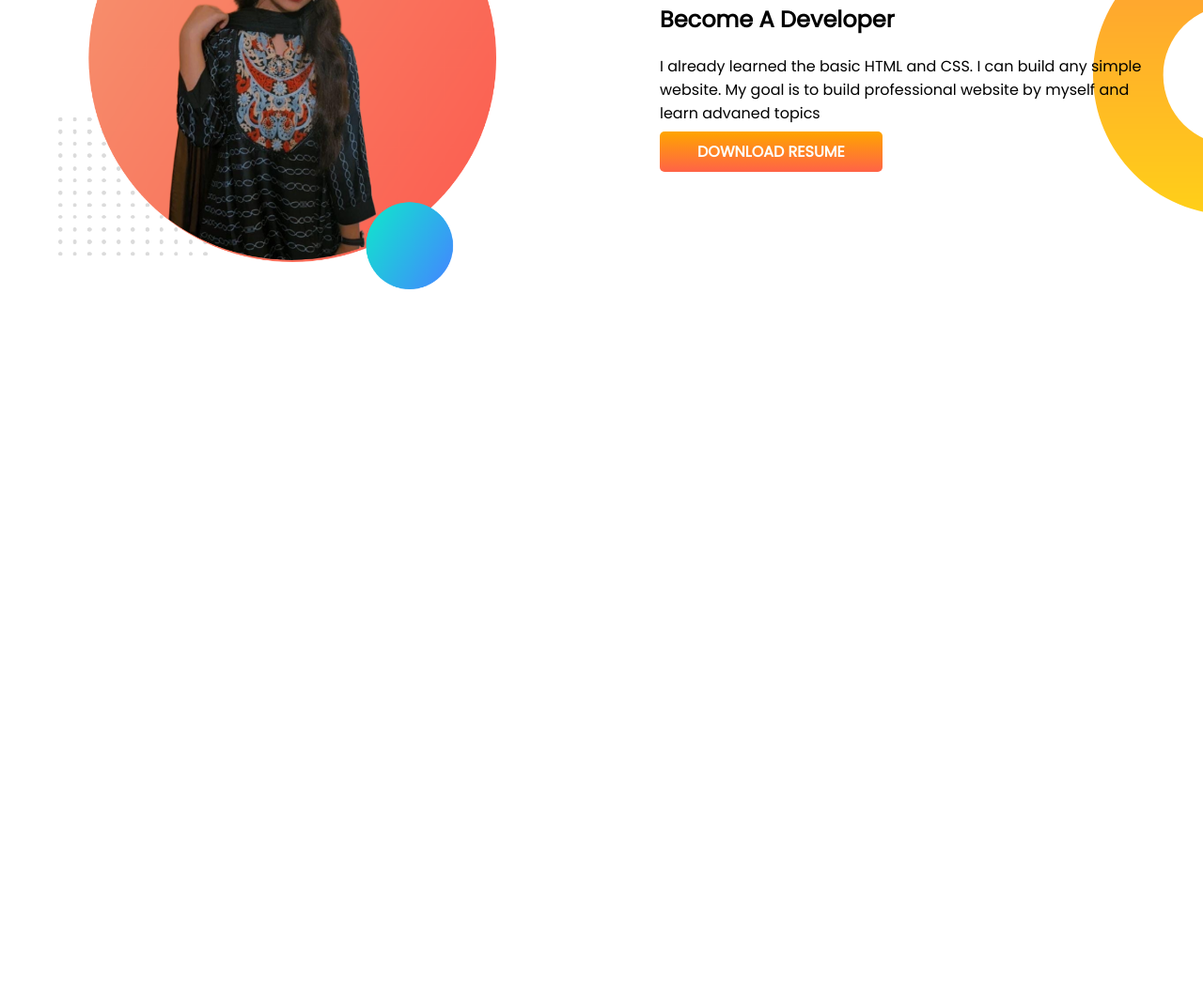
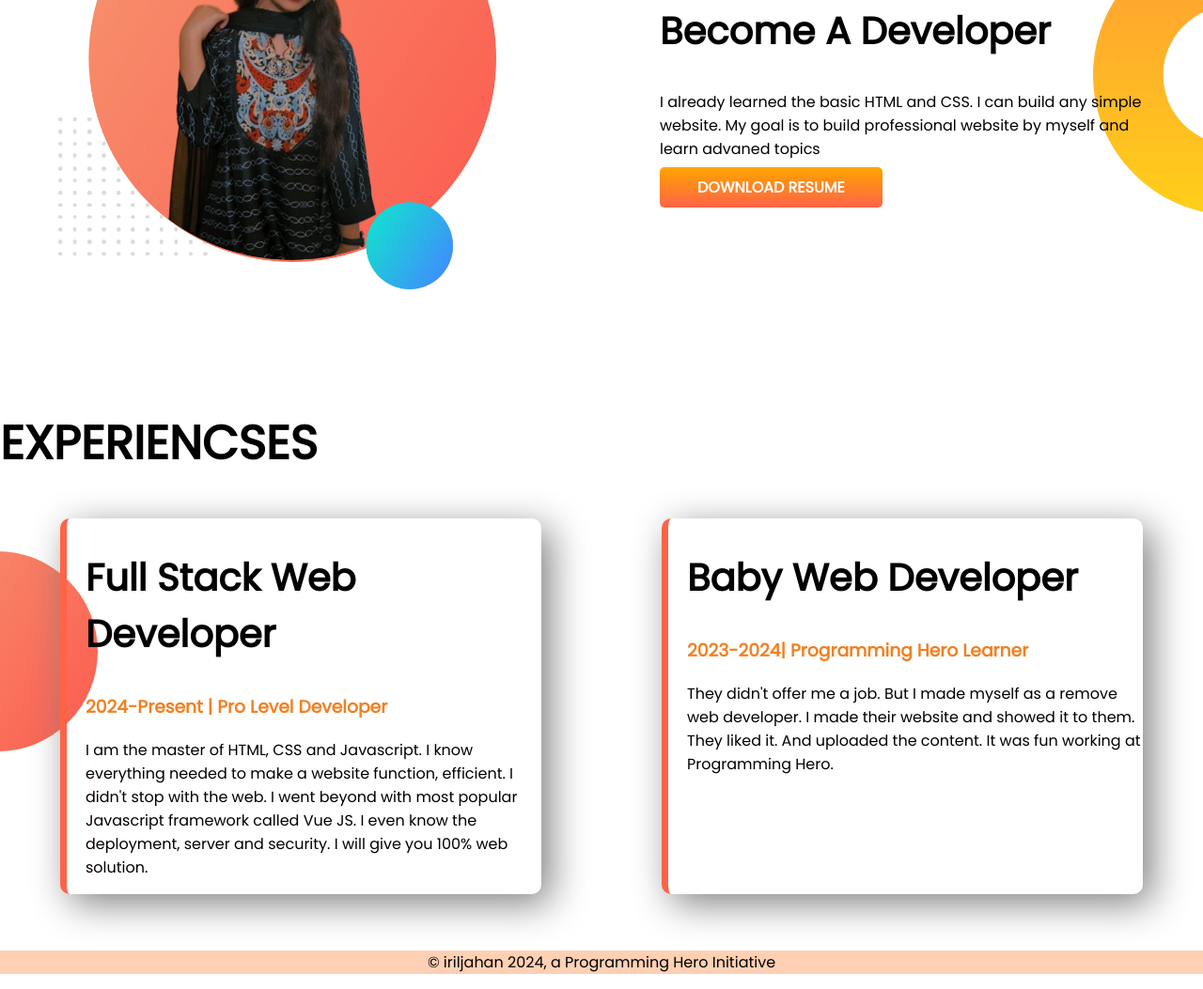
Before and after one commit to iriljahan/developer-protfolio, a plain HTML site: page index.html in a window 1280 px wide. Shown: the part 858-1911 px from the top of the page at 94% size. Before the commit the page ends 1293 px from the top, so only its background shows below. Drawn offline with Linux system fonts and the light colour scheme.

Commit message:
end of creating web

```diff
--- a/index.html
+++ b/index.html
@@ -9,12 +9,14 @@
     <link rel="preconnect" href="https://fonts.googleapis.com" />
     <link rel="preconnect" href="https://fonts.gstatic.com" crossorigin />
     <link
+      class="title"
       href="https://fonts.googleapis.com/css2?family=Poppins&display=swap"
       rel="stylesheet"
     />
+    <link rel="icon" href="my.jpg/title.jpg" />
   </head>
   <body>
-    <section class="top-banner">
+    <section class="top-banner flexible-content">
       <div class="half-width">
         <h1>Welcome TO</h1>
         <h1><span class="name">~Iril Jahan</span> World!</h1>
@@ -34,7 +36,7 @@
       </div>
       <div class="half-width"><img src="my.jpg/iril2.png" alt="" /></div>
     </section>
-    <section class="dream-big">
+    <section class="dream-big flexible-content">
       <div class="half-width">
         <img src="my.jpg/iril.png" alt="" />
       </div>
@@ -49,5 +51,34 @@
         <a class="new" target="_blank" href="">DOWNLOAD RESUME</a>
       </div>
     </section>
+    <section class="nu">
+      <h1>EXPERIENCSES</h1>
+      <div class="flexible-content">
+        <div id="full-stack" class="experience-item">
+          <h2>Full Stack Web Developer</h2>
+          <h3 class="namecl">2024-Present | Pro Level Developer</h3>
+          <p>
+            I am the master of HTML, CSS and Javascript. I know everything
+            needed to make a website function, efficient. I didn't stop with the
+            web. I went beyond with most popular Javascript framework called Vue
+            JS. I even know the deployment, server and security. I will give you
+            100% web solution.
+          </p>
+        </div>
+        <div id="web-developer" class="experience-item">
+          <h2>Baby Web Developer</h2>
+          <h3 class="namecl">2023-2024| Programming Hero Learner</h3>
+          <p>
+            They didn't offer me a job. But I made myself as a remove web
+            developer. I made their website and showed it to them. They liked
+            it. And uploaded the content. It was fun working at Programming
+            Hero.
+          </p>
+        </div>
+      </div>
+    </section>
+    <footer>
+      <p>© iriljahan 2024, a Programming Hero Initiative</p>
+    </footer>
   </body>
 </html>
--- a/style.css
+++ b/style.css
@@ -5,10 +5,13 @@ body {
 h1 {
   font-size: 50px;
 }
+h2 {
+  font-size: 40px;
+}
 .name {
   color: palevioletred;
 }
-section {
+.flexible-content {
   display: flex;
   margin-bottom: 60px;
 }
@@ -45,3 +48,34 @@ section {
   font-weight: 700;
   padding: 10px 40px;
 }
+.experience-item {
+  width: 40%;
+  padding-left: 20px;
+  box-shadow: 10px 10px 40px gray;
+  margin-left: 5%;
+  margin-right: 5%;
+  border-radius: 10px;
+}
+.nu {
+  background-image: url(my.jpg/exp-bg.png);
+  background-repeat: no-repeat;
+  background-position: left;
+}
+.namecl {
+  color: rgb(241, 128, 35);
+}
+#web-developer {
+  border-left: 7px solid tomato;
+  background-image: linear-gradient(blue cyan);
+  border-image-slice: 1;
+}
+
+#full-stack {
+  border-left: 7px solid tomato;
+  border-image: linear-gradient(rgb(8, 8, 206) cyan);
+  border-image-slice: 1;
+}
+footer p {
+  text-align: center;
+  background-color: rgb(255, 208, 180);
+}
```
Also changed, not shown: my.jpg/title.jpg (added).
